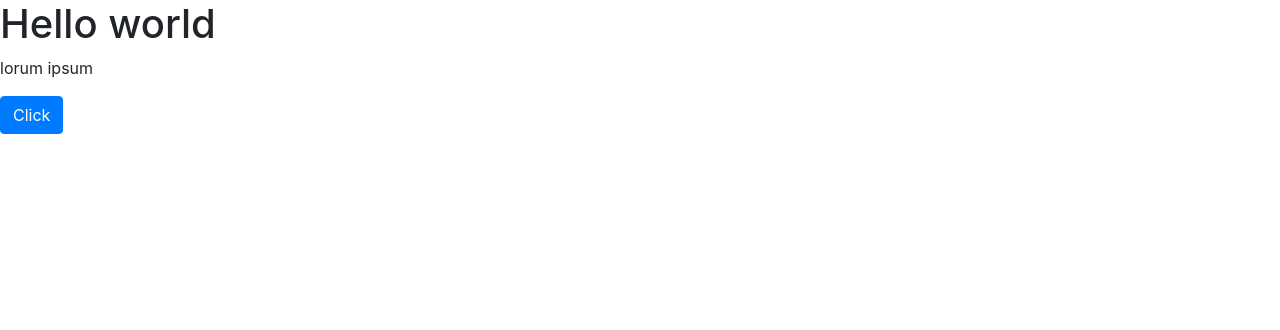
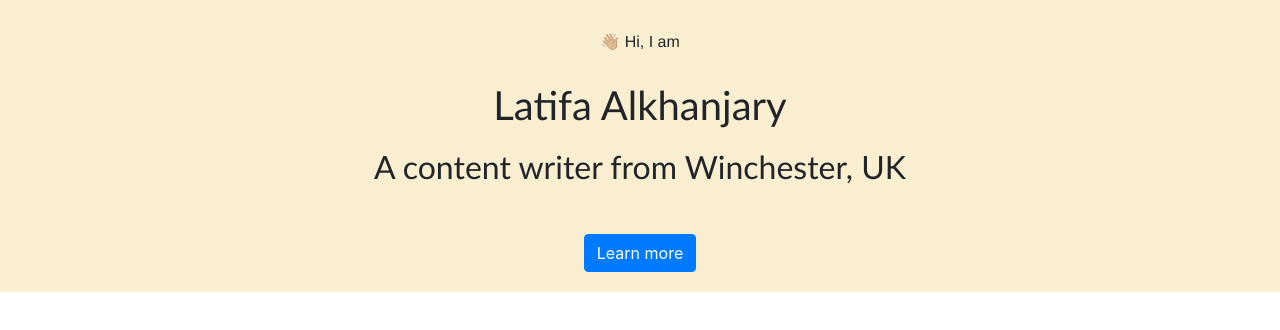
Before and after one commit to latifaalkhanjary/poetry-portfolio-project, a plain HTML site: page index.html in a window 1280 px wide. Drawn offline with nearby package versions, Linux system fonts and the light colour scheme.

Commit message:
building out hero

```diff
--- a/index.html
+++ b/index.html
@@ -5,13 +5,21 @@
     <meta name="viewport" content="width=device-width, initial-scale=1.0">
     <link rel="stylesheet" href="/styles/portfolio.css">
     <link rel="stylesheet" href="https://cdn.jsdelivr.net/npm/bootstrap@4.3.1/dist/css/bootstrap.min.css" integrity="sha384-ggOyR0iXCbMQv3Xipma34MD+dH/1fQ784/j6cY/iJTQUOhcWr7x9JvoRxT2MZw1T" crossorigin="anonymous">
+    <link rel="stylesheet" href="https://fonts.googleapis.com/css?family=Tangerine">
     <title>Document</title>
     <script src="https://kit.fontawesome.com/60f943b12d.js" crossorigin="anonymous"></script>
+<script src="https://code.jquery.com/jquery-3.3.1.slim.min.js" integrity="sha384-q8i/X+965DzO0rT7abK41JStQIAqVgRVzpbzo5smXKp4YfRvH+8abtTE1Pi6jizo" crossorigin="anonymous"></script>
+<script src="https://cdn.jsdelivr.net/npm/popper.js@1.14.7/dist/umd/popper.min.js" integrity="sha384-UO2eT0CpHqdSJQ6hJty5KVphtPhzWj9WO1clHTMGa3JDZwrnQq4sF86dIHNDz0W1" crossorigin="anonymous"></script>
+<script src="https://cdn.jsdelivr.net/npm/bootstrap@4.3.1/dist/js/bootstrap.min.js" integrity="sha384-JjSmVgyd0p3pXB1rRibZUAYoIIy6OrQ6VrjIEaFf/nJGzIxFDsf4x0xIM+B07jRM" crossorigin="anonymous"></script>
+
 
 </head>
 <body>
-    <h1>Hello world</h1>
-    <p>lorum ipsum</p>
-    <button type="button" class="btn btn-primary">Click</button>
+    <div class="hero">
+    <p> 👋🏼 Hi, I am</p>
+    <h1>Latifa Alkhanjary</h1>
+    <h2 class="mb-5">A content writer from Winchester, UK</h2>
+    <button type="button" class="btn btn-primary">Learn more</button>
+</div>
 </body>
 </html>
--- a/styles/portfolio.css
+++ b/styles/portfolio.css
@@ -1,3 +1,19 @@
-h1 {
-    font-size: xx-large;
+
+
+
+.hero {
+    background: #FAEED1;
+    text-align: center;
+    padding-top: 30px;
+    padding-bottom: 20px;
 }
+
+.hero p {
+    font-family: "Helvetica", sans-serif;
+}
+
+.hero h1, h2 {
+    font-family: "Calibri";
+    line-height: 70px;
+    font-weight: 100;
+}
```
